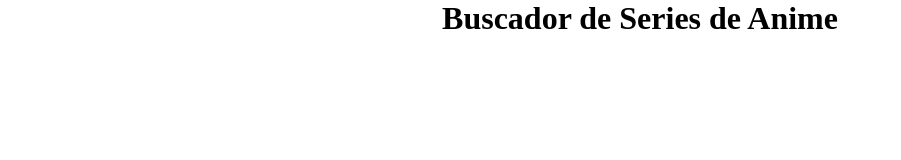
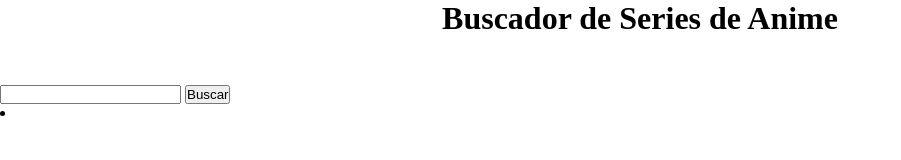
Before and after one commit to MelsCrest/anime-search, a website built with Vite: page src/index.html in a window 1280 px wide. Shown: the whole page, without its empty margins (0-901 px from the left). Built offline with nearby package versions, Linux system fonts and the light colour scheme.

Commit message:
maquetación básica

```diff
--- a/src/index.html
+++ b/src/index.html
@@ -10,6 +10,16 @@
 
   <body>
       <load src="./partials/header.html"/>
+      <input type="text">
+      <button>Buscar</button>
+      <div>
+        <li>
+          <article>
+            <img src="" alt="">
+            <h3></h3>
+          </article>
+        </li>
+      </div>
     <script src="./js/main.js"></script>
   </body>
 </html>
```
